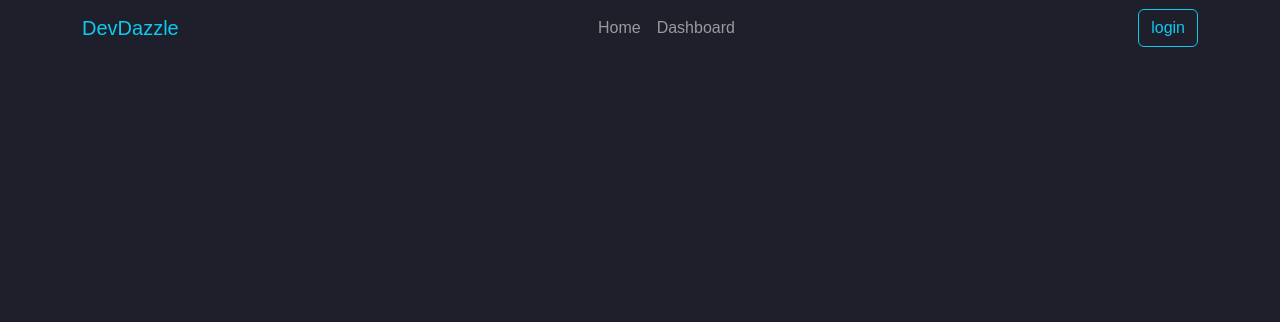
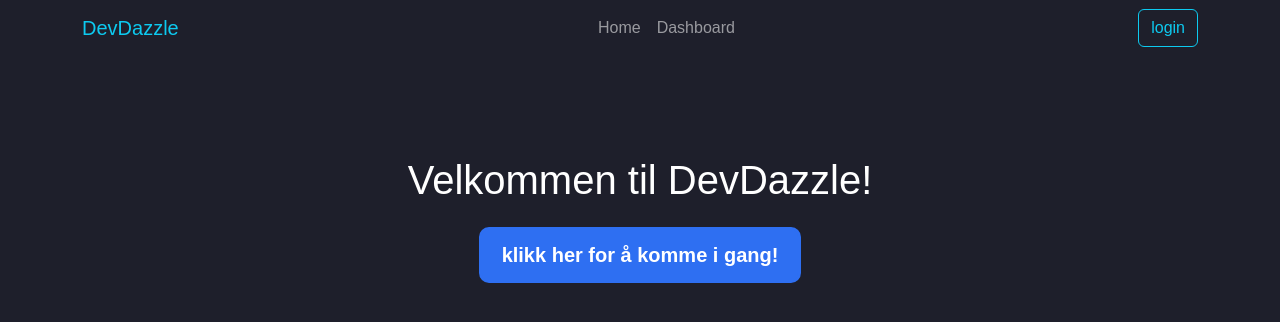
Before and after one commit to zombwie/codeedito, a website: page src/index.html in a window 1280 px wide. Drawn offline with nearby package versions, Linux system fonts and the light colour scheme.

Commit message:
Update server port and home page title

```diff
--- a/index.js
+++ b/index.js
@@ -266,7 +266,7 @@ app.post("/uploadProfilePicture",function (req, res, next) {
 
     })
 })
-
+// dash rute
 app.get('/dashboard', logedincheck, (req, res) => {
     res.sendFile(__dirname + '/locked/dash.html');
 });
@@ -301,7 +301,7 @@ app.get('/editor', logedincheck, (req, res) => {
 });
 
 // start server
-app.listen(3000, () => {
-    console.log('Server running on port 3000');
+app.listen(80, () => {
+    console.log('Server running on port 80');
 });
 app.use(express.static('src'));
--- a/src/css/style.css
+++ b/src/css/style.css
@@ -45,6 +45,18 @@ body {
     height: 100%;
     padding: 0;
     margin: 0;
+}
+
+.homecontent {
+    width: 100%;
+    height: 100%;
+    padding: 0;
+    margin: 0;
+    display: flex;
+    flex-direction: column;
+    align-items: center;
+    justify-content: center;
+    margin-top: 100px;
 }
 
 .Editor {
--- a/src/index.html
+++ b/src/index.html
@@ -2,7 +2,7 @@
 <html lang="en">
 
 <head>
-    <title>Login</title>
+    <title>Home</title>
     <link href="https://cdn.jsdelivr.net/npm/bootstrap@5.3.2/dist/css/bootstrap.min.css" rel="stylesheet"
         integrity="sha384-T3c6CoIi6uLrA9TneNEoa7RxnatzjcDSCmG1MXxSR1GAsXEV/Dwwykc2MPK8M2HN" crossorigin="anonymous">
     <script src="https://cdn.jsdelivr.net/npm/bootstrap@5.3.2/dist/js/bootstrap.bundle.min.js"
@@ -30,6 +30,10 @@
             </div>
         </div>
     </div>
+    <div class="homecontent">
+        <h1>Velkommen til DevDazzle!</h1>
+        <button class="mainbtn" onclick="window.location.href='/login'">klikk her for å komme i gang!</button>
+    </div>
 </body>
 
 </html>
--- a/src/js/Editorfunction.js
+++ b/src/js/Editorfunction.js
@@ -1,4 +1,4 @@
-// Initialize Ace Editor instances
+// Initialize Ace Editor instances and set theme and mode
 var htmlEditor = ace.edit("html-editor");
 htmlEditor.setTheme("ace/theme/solarized_dark");
 htmlEditor.session.setMode("ace/mode/html");
@@ -52,7 +52,7 @@ function updateOutput() {
 }
 
 
-// load project
+// load project fra database via id
 var url_string = window.location.href;
 var url = new URL(url_string);
 var id = url.searchParams.get("id");
--- a/src/js/Register.js
+++ b/src/js/Register.js
@@ -1,3 +1,4 @@
+// register funcution for the register page
 async function register() {
     let pass = document.getElementById('password').value;
     let username = document.getElementById('username').value;
@@ -21,6 +22,7 @@ async function register() {
         const response = await fetch('/api/register', options);
         const json = await response.json();
         console.log(json);
+        // sort response
         if (response.status == 200) {
             window.location.href = '/dashboard';
         } else if (response.status == 500) {
--- a/src/js/dashboard.js
+++ b/src/js/dashboard.js
@@ -1,3 +1,4 @@
+// new project button
 async function newproject() {
     const options = {
         method: 'POST',
@@ -38,6 +39,7 @@ async function loadproject() {
 }
 loadproject();
 
+// laster inn prosjektet og viser det i dashboard
 async function loadprojectinfo(projectid) {
     let projectlist = document.getElementById('projectlist');
     const options = {
@@ -87,6 +89,7 @@ async function loadprojectinfo(projectid) {
     projectlist.appendChild(projectpreview);
 }
 
+// delete project
 async function deleteproject(projectid) {
     const options = {
         method: 'POST',
@@ -101,6 +104,7 @@ async function deleteproject(projectid) {
     window.location.href = '/dashboard';
 }
 
+// faq
 
 const faqItems = document.querySelectorAll('.faq-item');
 
--- a/src/js/loadpfp.js
+++ b/src/js/loadpfp.js
@@ -1,4 +1,4 @@
-// get profile info
+// get profile info and display it in the navbar
 async function getprofileinfo() {
     const options = {
         method: 'GET',
--- a/src/js/login.js
+++ b/src/js/login.js
@@ -9,6 +9,7 @@ async function login() {
     } else {
         document.getElementById('error').innerHTML = '';
         data = { username: username, password: pass };
+        // send data to server
         const options = {
             method: 'POST',
             headers: {
@@ -20,6 +21,7 @@ async function login() {
         const response = await fetch('/api/login', options);
         const json = await response.json();
         console.log(json);
+        // sort response
         if (response.status == 200) {
             window.location.href = '/dashboard';
         } else if (response.status == 401) {
--- a/src/js/profile.js
+++ b/src/js/profile.js
@@ -1,4 +1,4 @@
-// get profile info
+// get profile info and display it on the profile page
 async function getprofileinfo() {
     const options = {
         method: 'GET',
```
